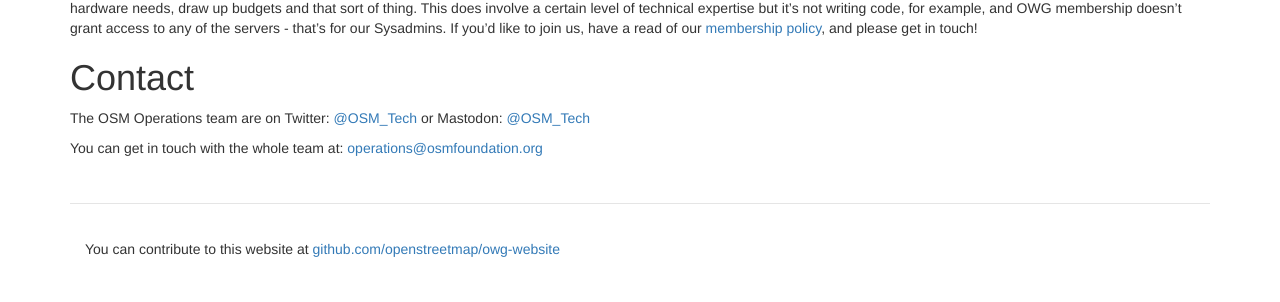
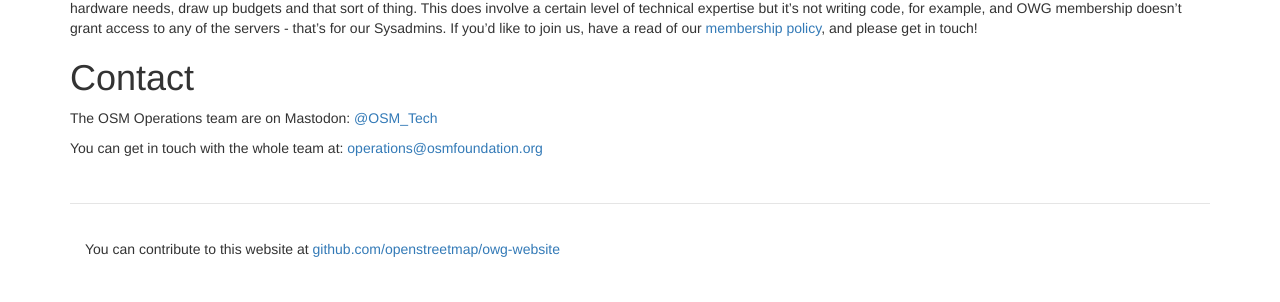
Before and after one commit to openstreetmap/owg-website, a Jekyll site: the page built from index.md, in a window 1280 px wide. Shown: the part 1192-1494 px from the top of the page. Built offline with Jekyll 4.4.1, drawn with Linux system fonts in a browser that asks for light colours.

Commit message:
Remove twitter link for now

```diff
--- a/index.md
+++ b/index.md
@@ -61,6 +61,6 @@
 
 # Contact
 
-The OSM Operations team are on Twitter: [@OSM_Tech](https://twitter.com/osm_tech) or Mastodon: <a href="https://en.osm.town/@osm_tech" rel="me">@OSM_Tech</a>
+The OSM Operations team are on Mastodon: <a href="https://en.osm.town/@osm_tech" rel="me">@OSM_Tech</a>
 
 You can get in touch with the whole team at: [operations@osmfoundation.org](mailto:operations@osmfoundation.org)
```
